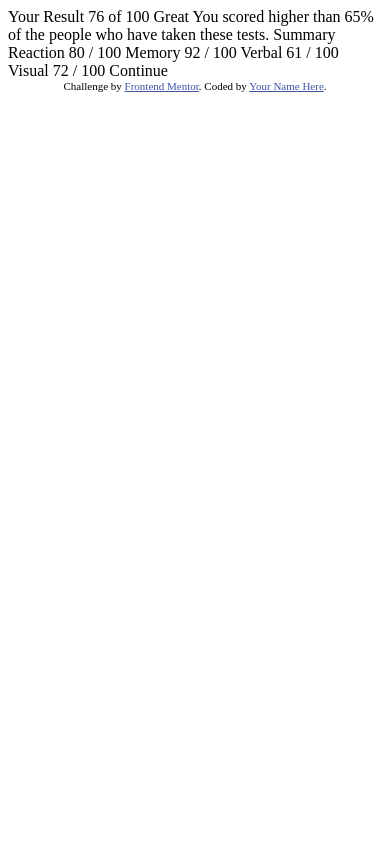
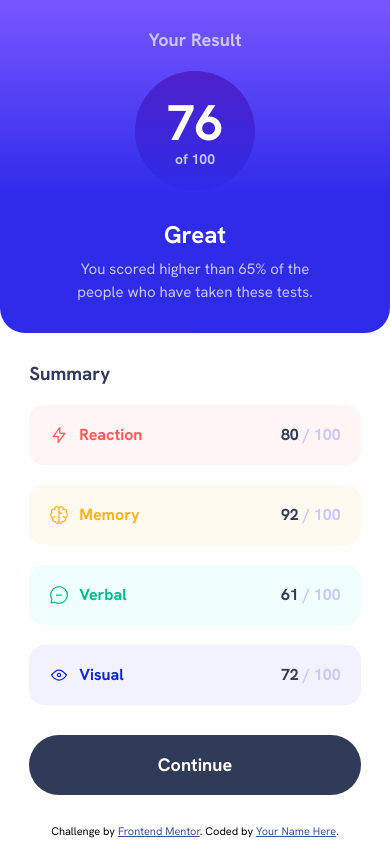
Before and after one commit to ClaxBitt/results-summary-component, a plain HTML site: page index.html in a window 390 px wide. Drawn offline with Linux system fonts and the light colour scheme.

Commit message:
Finished version mobile

```diff
--- /dev/null
+++ b/css/card-result.css
@@ -0,0 +1,59 @@
+/* Card results */
+.card__result {
+  background-image: linear-gradient(
+    to top,
+    var(--light-royal-blue) 80%,
+    var(--light-slate-blue) 100%
+  );
+  background-size: 50% 300%;
+  text-align: center;
+  padding: 3rem 6rem;
+  color: var(--white);
+  border-radius: 0 0 25px 25px;
+}
+
+.result__label {
+  color: var(--light-lavander);
+  font-weight: 700;
+  font-size: 1.8rem;
+  margin-bottom: 2rem;
+}
+
+.result__circle {
+  background-image: linear-gradient(
+    to top,
+    var(--light-royal-blue),
+    var(--violet-blue)
+  );
+  width: 12rem;
+  height: 12rem;
+
+  display: flex;
+  justify-content: center;
+  align-items: center;
+
+  margin: 0 auto;
+  border-radius: 50%;
+}
+
+.result__percent {
+  font-size: 1.4rem;
+  color: var(--light-lavander);
+}
+
+#result__value {
+  font-size: 5rem;
+  color: var(--white);
+  display: block;
+}
+
+.result__score {
+  font-size: 2.4rem;
+  margin: 3rem 0 1rem 0;
+}
+
+.result__description {
+  color: var(--light-lavander);
+  line-height: 1.5;
+  font-size: 1.5rem;
+}
--- /dev/null
+++ b/css/card-summary.css
@@ -0,0 +1,73 @@
+/* Card summary */
+.summary {
+  width: 85%;
+  max-width: 50rem;
+  margin: 3rem auto;
+}
+
+.summary__title {
+  margin-bottom: 2rem;
+  color: var(--dark-gray-blue);
+}
+
+.attribute {
+  display: flex;
+  justify-content: space-between;
+  align-items: center;
+  margin: 2rem 0;
+  padding: 2rem;
+  width: 100%;
+  border-radius: 15px;
+}
+
+.attribute__label {
+  display: flex;
+  justify-content: space-between;
+  align-items: center;
+  gap: 1rem;
+}
+
+.attribute__name {
+  font-weight: 700;
+}
+
+.attribute__score {
+  color: var(--light-lavander);
+  font-weight: 700;
+}
+
+.attribute__value {
+  color: var(--dark-gray-blue);
+}
+
+/* Reaction */
+.attribute--reaction {
+  background-color: var(--very-light-red);
+}
+.attribute--reaction .attribute__name {
+  color: var(--light-red);
+}
+
+/* Memory */
+.attribute--memory {
+  background-color: var(--light-orangey-yellow);
+}
+.attribute--memory .attribute__name {
+  color: var(--orangey-yellow);
+}
+
+/* Verbal */
+.attribute--verbal {
+  background-color: var(--light-green-teal);
+}
+.attribute--verbal .attribute__name {
+  color: var(--green-teal);
+}
+
+/* Visual */
+.attribute--visual {
+  background-color: var(--light-cobalt-blue);
+}
+.attribute--visual .attribute__name {
+  color: var(--cobalt-blue);
+}
--- /dev/null
+++ b/css/general.css
@@ -0,0 +1,49 @@
+/* Define font */
+@font-face {
+  font-family: "HankenGrotesk";
+  src: url("../assets/fonts/HankenGrotesk-VariableFont_wght.ttf");
+}
+
+/* General configs */
+*,
+*::after,
+*::before {
+  padding: 0;
+  margin: 0;
+  box-sizing: border-box;
+}
+
+html {
+  font-size: 62.5%;
+}
+
+body {
+  font-size: 1.6rem;
+  font-family: "HankenGrotesk", sans-serif;
+  box-sizing: inherit;
+}
+
+/* **** Card **** */
+.card {
+  min-width: 100%;
+}
+
+.card__button {
+  display: block;
+  margin: 3rem auto;
+  border: none;
+  width: 100%;
+  padding: 2rem 0;
+  background-color: var(--dark-gray-blue);
+  border-radius: 30px;
+  color: var(--white);
+  font-size: 1.8rem;
+  font-weight: 700;
+}
+.card__button:active {
+  background-image: linear-gradient(
+    to bottom,
+    var(--light-slate-blue),
+    var(--light-royal-blue)
+  );
+}
--- /dev/null
+++ b/css/index.css
@@ -0,0 +1,4 @@
+@import url("./variables.css");
+@import url("./general.css");
+@import url("./card-result.css");
+@import url("./card-summary.css");
--- /dev/null
+++ b/css/variables.css
@@ -0,0 +1,30 @@
+:root {
+
+  /* Primary Colors */
+
+  --light-red: hsl(0, 100%, 67%);
+  --very-light-red: hsl(0, 100%, 98%);
+
+  --orangey-yellow: hsl(39, 100%, 56%);
+  --light-orangey-yellow: hsl(40, 100%, 97%);
+
+  --green-teal: hsl(166, 100%, 37%);
+  --light-green-teal: hsl(166, 100%, 97%);
+
+  --cobalt-blue: hsl(234, 85%, 45%);
+  --light-cobalt-blue: hsl(234, 85%, 97%);
+
+  /* Gradients */
+
+  --light-slate-blue: hsl(252, 100%, 67%);
+  --light-royal-blue: hsl(241, 81%, 54%);
+  --violet-blue: hsla(256, 72%, 46%, 1);
+  --persian-blue: hsla(241, 72%, 46%, 0);
+
+  /* Neutral */
+
+  --white: hsl(0, 0%, 100%);
+  --pale-blue: hsl(221, 100%, 96%);
+  --light-lavander: hsl(241, 100%, 89%);
+  --dark-gray-blue: hsl(224, 30%, 27%);
+}
--- a/index.html
+++ b/index.html
@@ -1,47 +1,123 @@
 <!DOCTYPE html>
 <html lang="en">
   <head>
-  <meta charset="UTF-8">
-  <meta name="viewport" content="width=device-width, initial-scale=1.0"> <!-- displays site properly based on user's device -->
+    <meta charset="UTF-8" />
+    <meta name="viewport" content="width=device-width, initial-scale=1.0" />
+    <!-- displays site properly based on user's device -->
 
-  <link rel="icon" type="image/png" sizes="32x32" href="./assets/images/favicon-32x32.png">
+    <link
+      rel="icon"
+      type="image/png"
+      sizes="32x32"
+      href="./assets/images/favicon-32x32.png"
+    />
 
     <title>Frontend Mentor | Results summary component</title>
 
     <!-- Feel free to remove these styles or customise in your own stylesheet 👍 -->
     <style>
-    .attribution { font-size: 11px; text-align: center; }
-    .attribution a { color: hsl(228, 45%, 44%); }
+      .attribution {
+        font-size: 11px;
+        text-align: center;
+      }
+      .attribution a {
+        color: hsl(228, 45%, 44%);
+      }
     </style>
+
+    <link rel="stylesheet" href="./css/normalize.css" />
+    <link rel="stylesheet" href="./css/index.css" />
   </head>
   <body>
+    <div class="card">
+      <div class="card__result">
+        <p class="result__label">Your Result</p>
 
-  Your Result
-  76
+        <div class="result__circle">
+          <h1 class="result__percent">
+            <span id="result__value">76</span>
             of 100
+          </h1>
+        </div>
 
-  Great
+        <h3 class="result__score">Great</h3>
+        <p class="result__description">
           You scored higher than 65% of the people who have taken these tests.
+        </p>
+      </div>
 
-  Summary
+      <div class="summary">
+        <h3 class="summary__title">Summary</h3>
 
-  Reaction
-  80 / 100
+        <div class="summary__attributes">
+          <div class="attribute attribute--reaction">
+            <div class="attribute__label">
+              <img
+                src="./assets/images/icon-reaction.svg"
+                class="attribute__figure"
+              />
+              <p class="attribute__name">Reaction</p>
+            </div>
 
-  Memory
-  92 / 100
+            <p class="attribute__score">
+              <span class="attribute__value">80</span> / 100
+            </p>
+          </div>
 
-  Verbal
-  61 / 100
+          <div class="attribute attribute--memory">
+            <div class="attribute__label">
+              <img
+                src="./assets/images/icon-memory.svg"
+                class="attribute__figure"
+              />
+              <p class="attribute__name">Memory</p>
+            </div>
 
-  Visual
-  72 / 100
+            <p class="attribute__score">
+              <span class="attribute__value">92</span> / 100
+            </p>
+          </div>
 
-  Continue
+          <div class="attribute attribute--verbal">
+            <div class="attribute__label">
+              <img
+                src="./assets/images/icon-verbal.svg"
+                class="attribute__figure"
+              />
+              <p class="attribute__name">Verbal</p>
+            </div>
+
+            <p class="attribute__score">
+              <span class="attribute__value">61</span> / 100
+            </p>
+          </div>
+
+          <div class="attribute attribute--visual">
+            <div class="attribute__label">
+              <img
+                src="./assets/images/icon-visual.svg"
+                class="attribute__figure"
+              />
+              <p class="attribute__name">Visual</p>
+            </div>
+
+            <p class="attribute__score">
+              <span class="attribute__value">72</span> / 100
+            </p>
+          </div>
+        </div>
+
+        <button class="card__button">Continue</button>
+
+      </div>
+
+    </div>
 
     <div class="attribution">
-    Challenge by <a href="https://www.frontendmentor.io?ref=challenge" target="_blank">Frontend Mentor</a>.
-    Coded by <a href="#">Your Name Here</a>.
+      Challenge by
+      <a href="https://www.frontendmentor.io?ref=challenge" target="_blank"
+        >Frontend Mentor</a
+      >. Coded by <a href="#">Your Name Here</a>.
     </div>
   </body>
 </html>
```
Also changed, not shown: css/normalize.css (added). Lines whose indentation alone changed are shown as unchanged.
